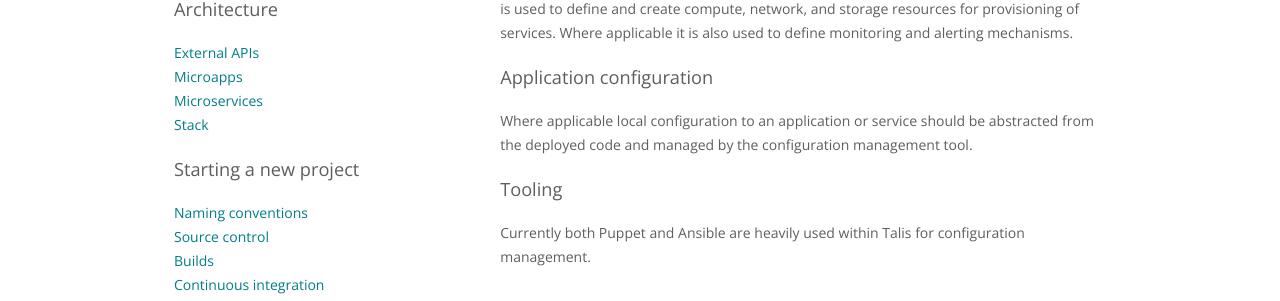
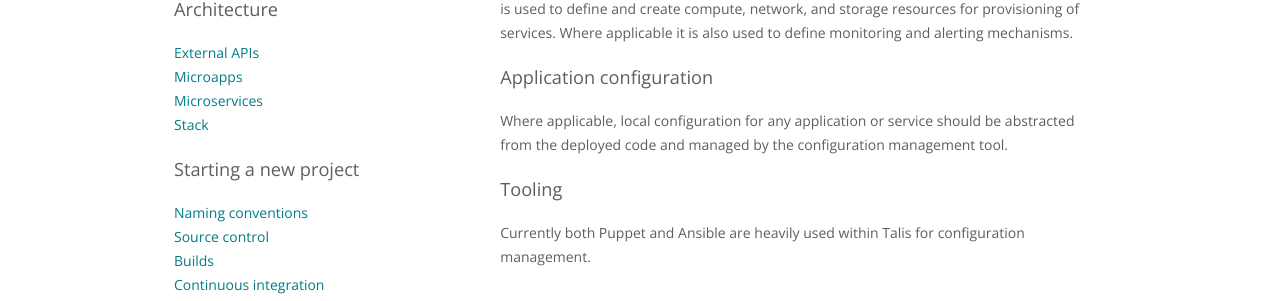
Before and after one commit to ellerbrock/talis.github.io, a Jekyll site: the page built from topics/cfgmgmt.md, in a window 1280 px wide. Shown: the part 255-556 px from the top of the page. Built offline with Jekyll 4.4.1, drawn with Linux system fonts in a browser that asks for light colours.

Commit message:
cfg update

```diff
--- a/topics/cfgmgmt.md
+++ b/topics/cfgmgmt.md
@@ -10,7 +10,7 @@ is also used to define monitoring and alerting mechanisms.
 
 ### Application configuration
 
-Where applicable local configuration to an application or service should be abstracted from the deployed code and managed
+Where applicable, local configuration for any application or service should be abstracted from the deployed code and managed
 by the configuration management tool.
 
 ### Tooling
```
